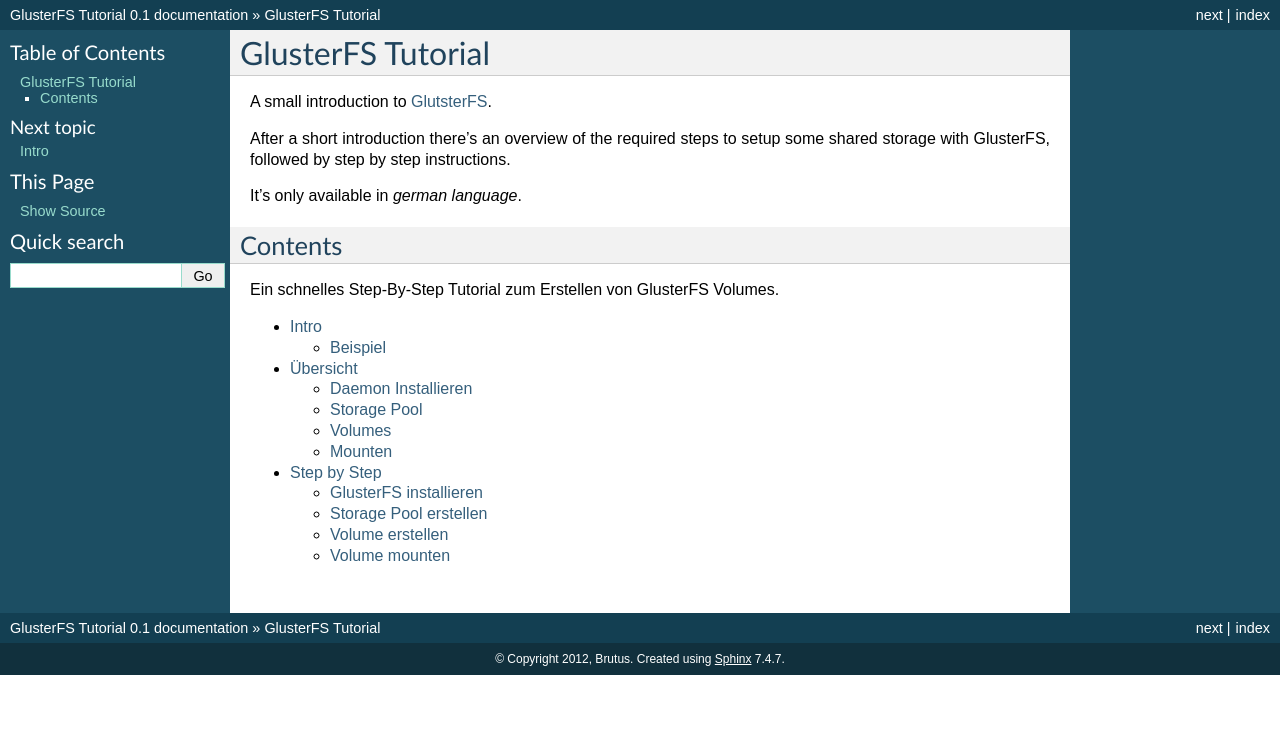
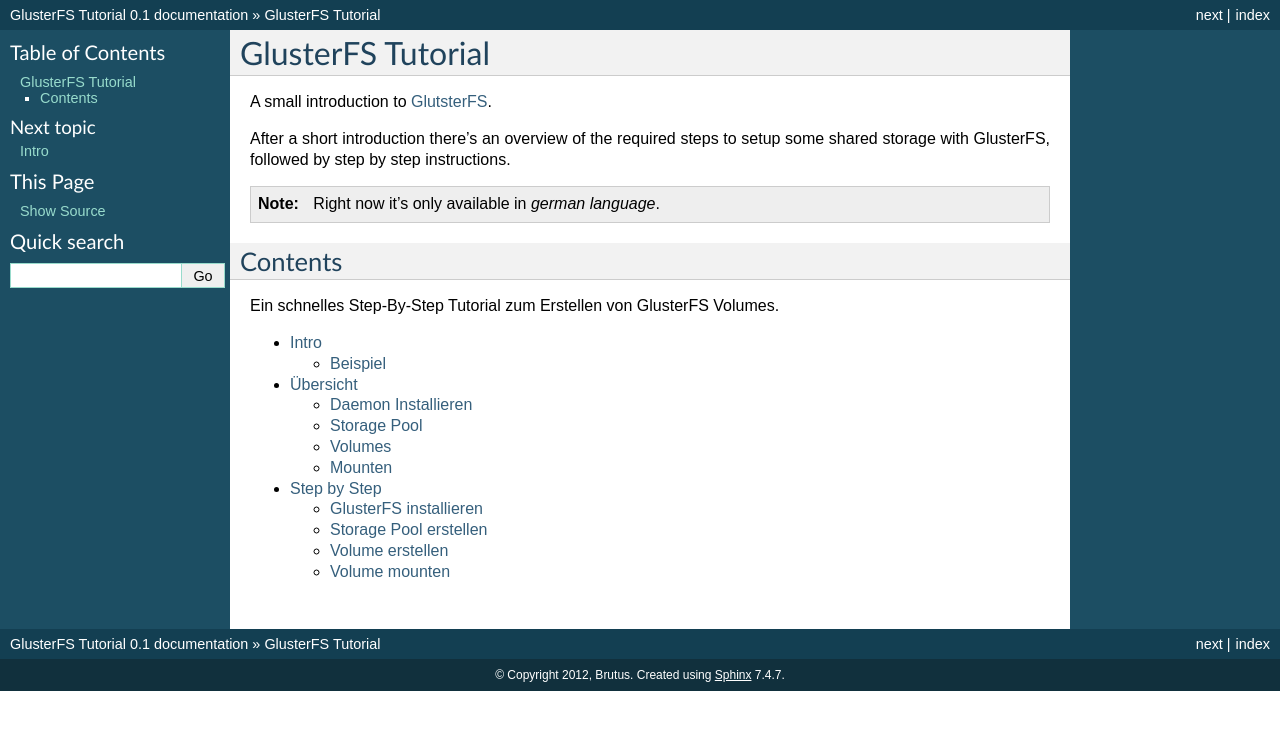
Before and after one commit to brutus/GlusterFS-Tutorial, a Sphinx documentation site: the page built from source/index.rst, in a window 1280 px wide. Shown: the top 730 px of the page. Built offline with Sphinx 7.4.7, drawn with Linux system fonts in a browser that asks for light colours.

Commit message:
updated Frontpage

```diff
--- a/source/index.rst
+++ b/source/index.rst
@@ -7,7 +7,7 @@
 After a short introduction there's an overview of the required steps to setup
 some shared storage with GlusterFS, followed by step by step instructions.
 
-It's only available in *german language*.
+.. note:: Right now it's only available in *german language*.
 
 Contents
 --------
```
